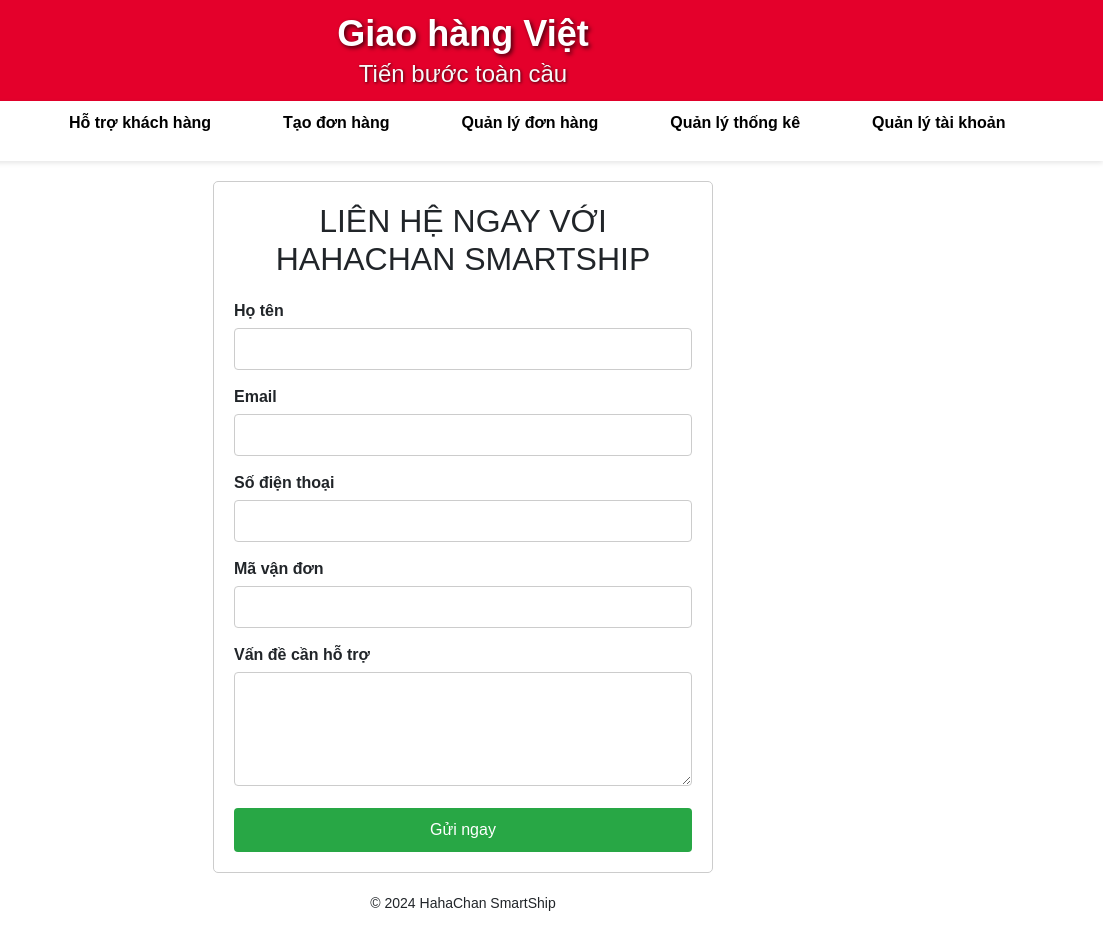
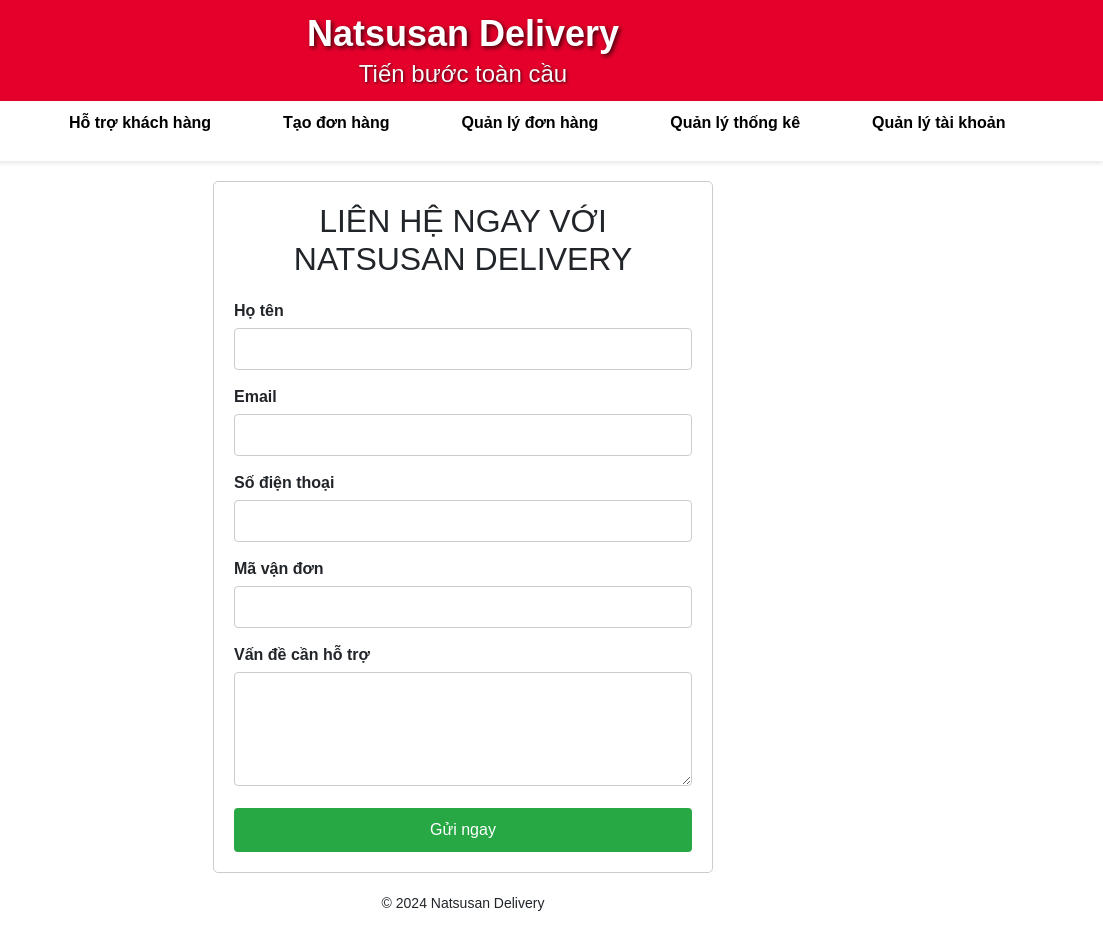
Before and after one commit to nguyenha59/Fontend-Transport-Manage-, a plain HTML site: page Support/haha-form.html in a window 1280 px wide. Shown: the full height of the page, 177-1280 px from the left. Drawn offline with nearby package versions, Linux system fonts and the light colour scheme; files that its build step writes are made by us from their sources.

Commit message:
Update haha-form.html

```diff
--- a/Support/haha-form.html
+++ b/Support/haha-form.html
@@ -16,9 +16,9 @@
 <body>
     <!-- Phần đầu trang -->
     <div class="header">
-        <img src="https://image.optcdn.me/9939220b051fa10458884f6465879360-icon-giao-hang.png" alt="HahaChan Logo">
+        <img src="https://image.optcdn.me/9939220b051fa10458884f6465879360-icon-giao-hang.png" alt="Natsusan Delivery Logo">
         <div class="banner-text">
-            <h1>Giao hàng Việt</h1>
+            <h1>Natsusan Delivery</h1>
             <h2>Tiến bước toàn cầu</h2>
         </div>
     </div>
@@ -27,7 +27,7 @@
     <div class="navbar">
         <ul>
             <li class="dropdown">
-                <a href="hahachan.html">Trang chủ</a>
+                <a href="indexafter.html">Trang chủ</a>
             </li>
             <li class="dropdown">
                 <a href="#">Hỗ trợ khách hàng</a>
@@ -53,14 +53,14 @@
                     <a href="#"onclick="window.location.href='haha-taikhoan.html'; return false;" >Thông tin tài khoản</a>
                     <a href="#"onclick="window.location.href='haha-doimatkhau.html'; return false;">Đổi mật khẩu</a>
                     <a href="#"onclick="window.location.href='haha-suataikhoan.html'; return false;">Sửa tài khoản</a>
-                    <a href="#"onclick="window.location.href='hahachanpre.html'; return false;">Đăng xuất</a>
+                    <a href="#"onclick="window.location.href='index.html'; return false;">Đăng xuất</a>
                 </div>
             </li>
         </ul>
     </div>
     <!-- codemain -->
     <div class="contact-form">
-        <h2>LIÊN HỆ NGAY VỚI HAHACHAN SMARTSHIP</h2>
+        <h2>LIÊN HỆ NGAY VỚI NATSUSAN DELIVERY</h2>
         <form action="#" method="post">
             <div class="form-group">
                 <label for="name">Họ tên</label>
@@ -88,7 +88,7 @@
 
     <!-- Footer -->
     <div class="footer">
-        <p>&copy; 2024 HahaChan SmartShip</p>
+        <p>&copy; 2024 Natsusan Delivery</p>
     </div>
     <!-- Bootstrap JS và các thư viện liên quan -->
     <script src="https://code.jquery.com/jquery-3.5.1.slim.min.js"></script>
```
